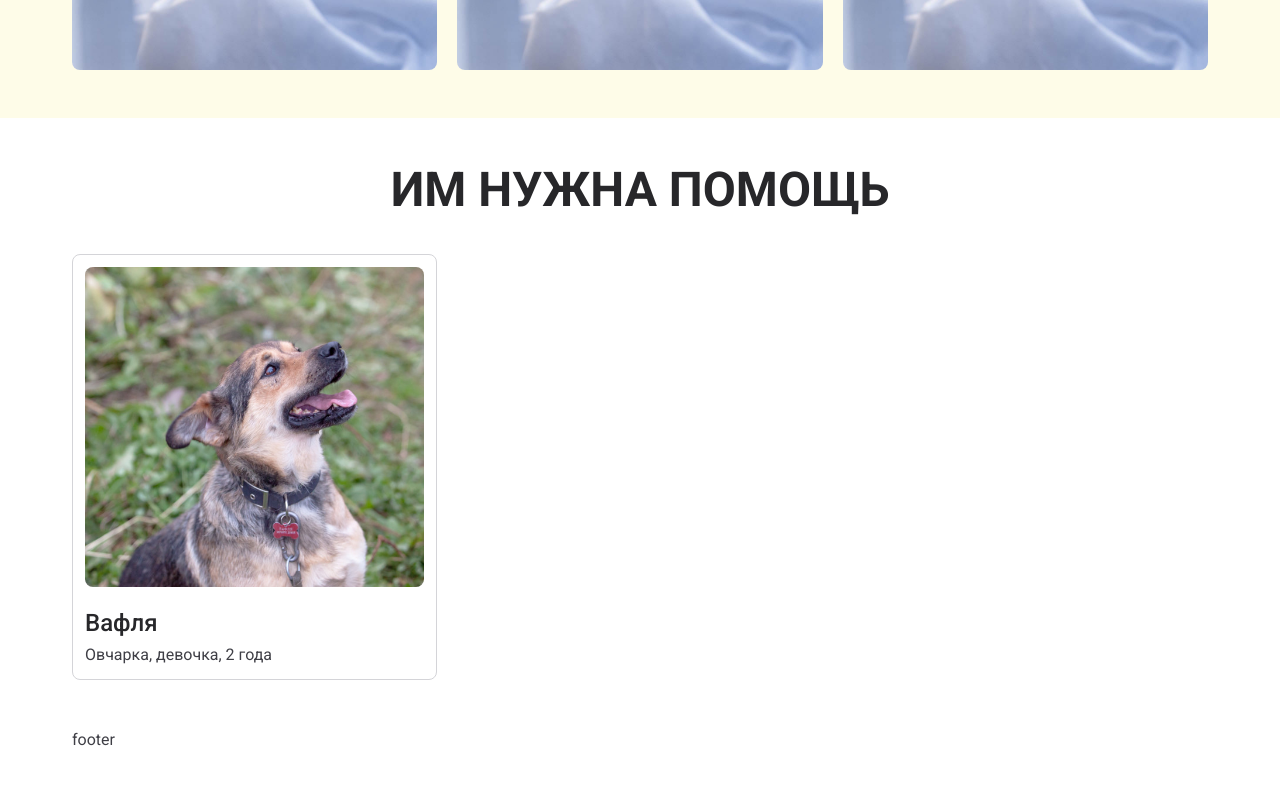
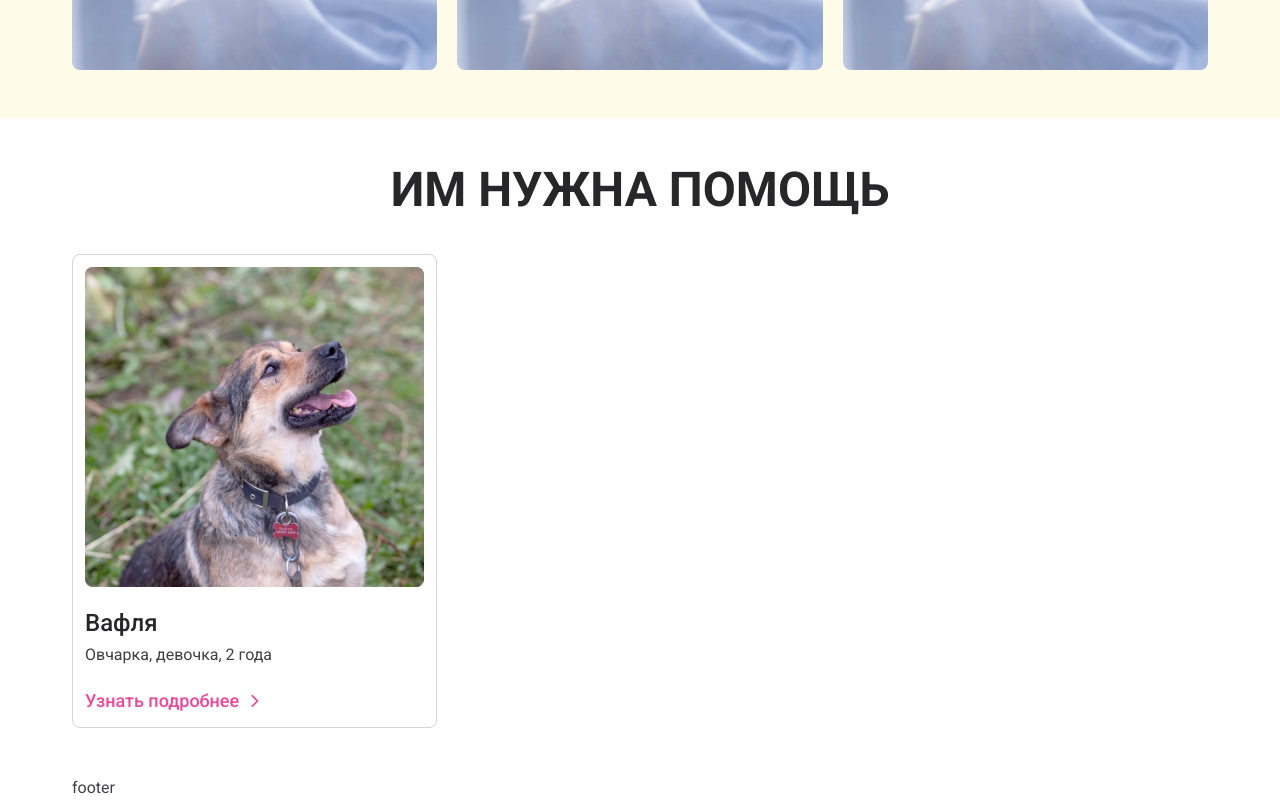
Before and after one commit to webNekit/animals-website-next.js, a Next.js app: page / in a window 1280 px wide. Shown: the part 1239-2039 px from the top of the page. Before the commit the page ends 1991 px from the top, so only its background shows below. Built offline with nearby package versions, Linux system fonts and the light colour scheme.

Commit message:
Доделал карточку в разделе "питомцы"

```diff
--- a/src/components/Pets/Pets.jsx
+++ b/src/components/Pets/Pets.jsx
@@ -1,5 +1,7 @@
-import Image from 'next/image'
-import React from 'react'
+import React from 'react';
+import Image from 'next/image';
+import Link from 'next/link';
+import { FaChevronRight } from "react-icons/fa6";
 
 const Pets = () => {
   return (
@@ -9,11 +11,13 @@ const Pets = () => {
             <h2 className="section-title">им нужна помощь</h2>
             <div className="w-full grid grid-cols-1 sm:grid-cols-2 md:grid-cols-3 gap-5">
                 <div className="w-full border border-zinc-300 p-3 rounded-lg">
-                    <div className="w-full h-[320px] overflow-hidden rounded-lg">
-                        <Image src={'/assets/img/pets/img-1.jpg'} className='w-full h-full object-cover' alt='Изображение собаки' width={130} height={240} />
+                    <div className="w-full h-[320px] overflow-hidden rounded-lg group relative">
+                        <Image src={'/assets/img/pets/img-1.jpg'} className='group-hover:opacity-0 absolute z-20 top-0 right-0 bottom-0 left-0 w-full h-full object-cover transition-all' alt='Изображение собаки' width={130} height={240} />
+                        <Image src={'/assets/img/pets/img-2.jpg'} className='absolute z-10 top-0 right-0 bottom-0 left-0 w-full h-full object-cover' alt='Изображение собаки' width={130} height={240} />
                     </div>
                     <h3 className="text-left text-zinc-800 text-2xl font-medium mt-5">Вафля</h3>
                     <p className="text-left mt-1">Овчарка, девочка, 2 года</p>
+                    <Link href={'/'} className='flex items-center gap-2 text-lg text-pink-500 font-medium mt-5 hover:ml-2 transition-all'>Узнать подробнее <FaChevronRight className='text-sm'/></Link>
                 </div>
             </div>
         </div>
```
